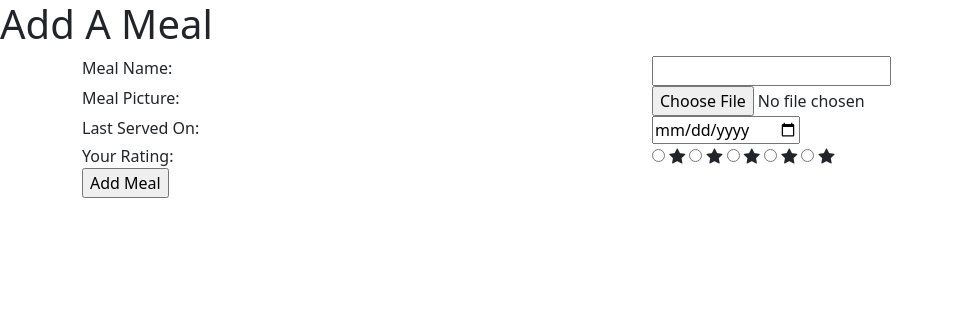
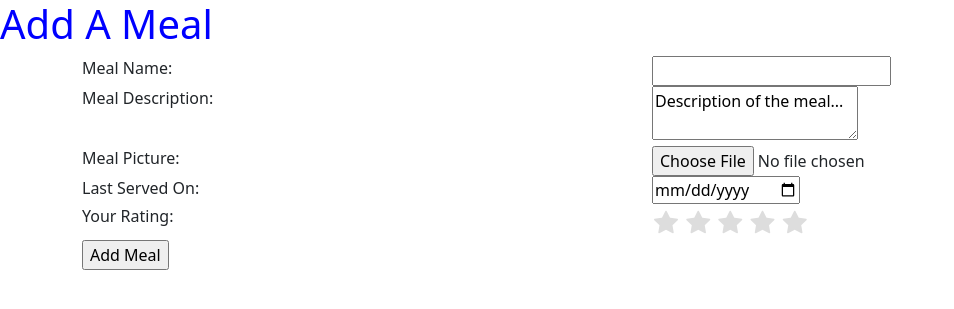
Before and after one commit to NSchmidt48067/SI350_Proj, a PHP site: page /new_meal.php in a window 1280 px wide. Shown: the top 309 px of the page, without its empty margins (0-954 px from the left). Run offline with PHP 8.4, Linux system fonts and the light colour scheme.

Commit message:
uploading meals functionality

```diff
--- /dev/null
+++ b/src/db/mealdata.txt
@@ -0,0 +1 @@
+[{"name":"Scrambled Eggs","description":"Scrambled eggs served with cheese, potatoes, and bacon.","imgsrc":".\/imgs\/scrambed_eggs.jpg","dateServed":"2025-11-13","rating":"4"},{"name":"Scrambled Eggs","description":"Scrambled eggs served with cheese, potatoes, and bacon.","imgsrc":".\/imgs\/scrambed_eggs.jpg","dateServed":"2025-11-13","rating":"4"},
--- /dev/null
+++ b/src/db/meals.php
@@ -0,0 +1,41 @@
+<?php
+    function meal_save($name, $desc, $imgpath, $dateServed, $rating) {
+        // read the data
+        $data = meal_read();
+        // add the new meal
+        $data[] = [
+            'name' => $name,
+            'description' => $desc,
+            'imgsrc' => $imgpath,
+            'dateServed' => $dateServed,
+            'rating' => $rating,
+        ];
+        // write the data
+        meal_write($data);
+    }
+
+    function meal_read() {
+        $file = fopen('./db/mealdata.txt', 'r');
+        if(!$file) {
+            echo "failed to open mealdata.txt for reading";
+            exit;
+        }
+
+        $data = json_decode( fread($file, filesize('./db/mealdata.txt')) );
+        fclose($file);
+
+        return $data;
+    }
+
+    function meal_write($data) {
+        $file = fopen('./db/mealdata.txt', 'w');
+        if(!$file) {
+            echo "failed to open mealdata.txt for writing";
+            exit;
+        }
+
+        $jsonstr = json_encode($data);
+        fwrite($file, $jsonstr);
+        fclose($file);
+    }
+?>
--- a/src/index.html
+++ b/src/index.html
@@ -12,7 +12,7 @@
     <!-- jquery -->
     <script src="https://ajax.googleapis.com/ajax/libs/jquery/3.7.1/jquery.min.js"></script>
     <!-- custom stylesheet -->
-    <link rel="stylesheet" href="styles.css">
+    <link rel="stylesheet" href="css/styles.css">
   </head>
 
   <body>
@@ -67,7 +67,7 @@
             loadCards(json_data);
           };
 
-          xhttp.open("GET", "mealdata.php");
+          xhttp.open("GET", "db/mealdata.php");
           xhttp.send();
         }
 
@@ -109,7 +109,7 @@
 
             var card = `
                 <div class="card w-20">
-                    <img src="${altImg}" class="card-img-top" alt="image reference not found">
+                    <img src="${cardImg}" class="card-img-top" alt="image reference not found">
                     <div class="card-body">
                         <h5 class="card-title">${cardTitle}</h5>
                         <p class="card-text">${cardDes}</p>
--- a/src/login.html
+++ b/src/login.html
@@ -12,7 +12,7 @@
         <!-- jquery -->
         <script src="https://ajax.googleapis.com/ajax/libs/jquery/3.7.1/jquery.min.js"></script>
         <!-- custom stylesheet -->
-        <link rel="stylesheet" href="styles.css">
+        <link rel="stylesheet" href="css/styles.css">
     </head>
 
     <body>
--- a/src/new_meal.php
+++ b/src/new_meal.php
@@ -8,6 +8,7 @@ $_SESSION['loggedIn'] = true;
 
 if($_SESSION['loggedIn']) {
     // echo 'Logged in';
+    require('./db/meals.php');
 } else {
     // echo 'Not logged in';
     exit;
@@ -29,7 +30,27 @@ if ($method == 'POST') {
         // could cause errors, should check them
         file_put_contents($path, $contents);
 
-        // echo "<img src=\"$path\">";
+        /**
+         * Need to save
+         * {
+         *  name: "",
+         *  description: "",
+         *  imgsrc: "",
+         *
+         * ( [meal_name] => denali [meal_date] => 2025-11-13 [rating] => 5 )
+         * }
+         *
+         * into the JSON object in mealdata
+         */
+
+        $name = $_POST['meal_name'];
+        $date = $_POST['meal_date'];
+        $rating = $_POST['rating'];
+        $desc = $_POST['description'];
+
+        meal_save($name, $desc, $path, $date, $rating);
+
+        header('Location: index.html');
     }
 
     exit;
@@ -55,7 +76,7 @@ if($method == 'GET') {
     <script src="https://cdn.jsdelivr.net/npm/bootstrap@5.3.8/dist/js/bootstrap.bundle.min.js" integrity="sha384-FKyoEForCGlyvwx9Hj09JcYn3nv7wiPVlz7YYwJrWVcXK/BmnVDxM+D2scQbITxI" crossorigin="anonymous"></script>
     <link rel="stylesheet" href="https://cdnjs.cloudflare.com/ajax/libs/bootstrap-icons/1.13.1/font/bootstrap-icons.min.css" integrity="sha512-t7Few9xlddEmgd3oKZQahkNI4dS6l80+eGEzFQiqtyVYdvcSG2D3Iub77R20BdotfRPA9caaRkg1tyaJiPmO0g==" crossorigin="anonymous" referrerpolicy="no-referrer" />
 
-    <link rel="stylesheet" href="style.css">
+    <link rel="stylesheet" href="css/styles.css">
     <script src="verify.js"></script>
 </head>
 <body>
@@ -74,6 +95,14 @@ if($method == 'GET') {
                 </div>
                 <div class="col-xl">
                     <input type="text" name="meal_name" id="meal_name">
+                </div>
+            </div>
+            <div class="row">
+                <div class="col-sm">
+                    <label for="description">Meal Description:</label>
+                </div>
+                <div class="col-xl">
+                    <textarea name="description" id="description">Description of the meal...</textarea>
                 </div>
             </div>
             <div class="row">
--- a/src/registration.html
+++ b/src/registration.html
@@ -12,7 +12,7 @@
         <!-- jquery -->
         <script src="https://ajax.googleapis.com/ajax/libs/jquery/3.7.1/jquery.min.js"></script>
         <!-- custom stylesheet -->
-        <link rel="stylesheet" href="styles.css">
+        <link rel="stylesheet" href="css/styles.css">
     </head>
 
     <body>
```
Also changed, not shown: src/mealdata.txt (deleted, +0 -27 lines), src/css/styles.css (renamed from src/styles.css), src/db/mealdata.php (renamed from src/mealdata.php), src/imgs/buffchix.jpeg (added), src/imgs/scrambed_eggs.jpg (added).
